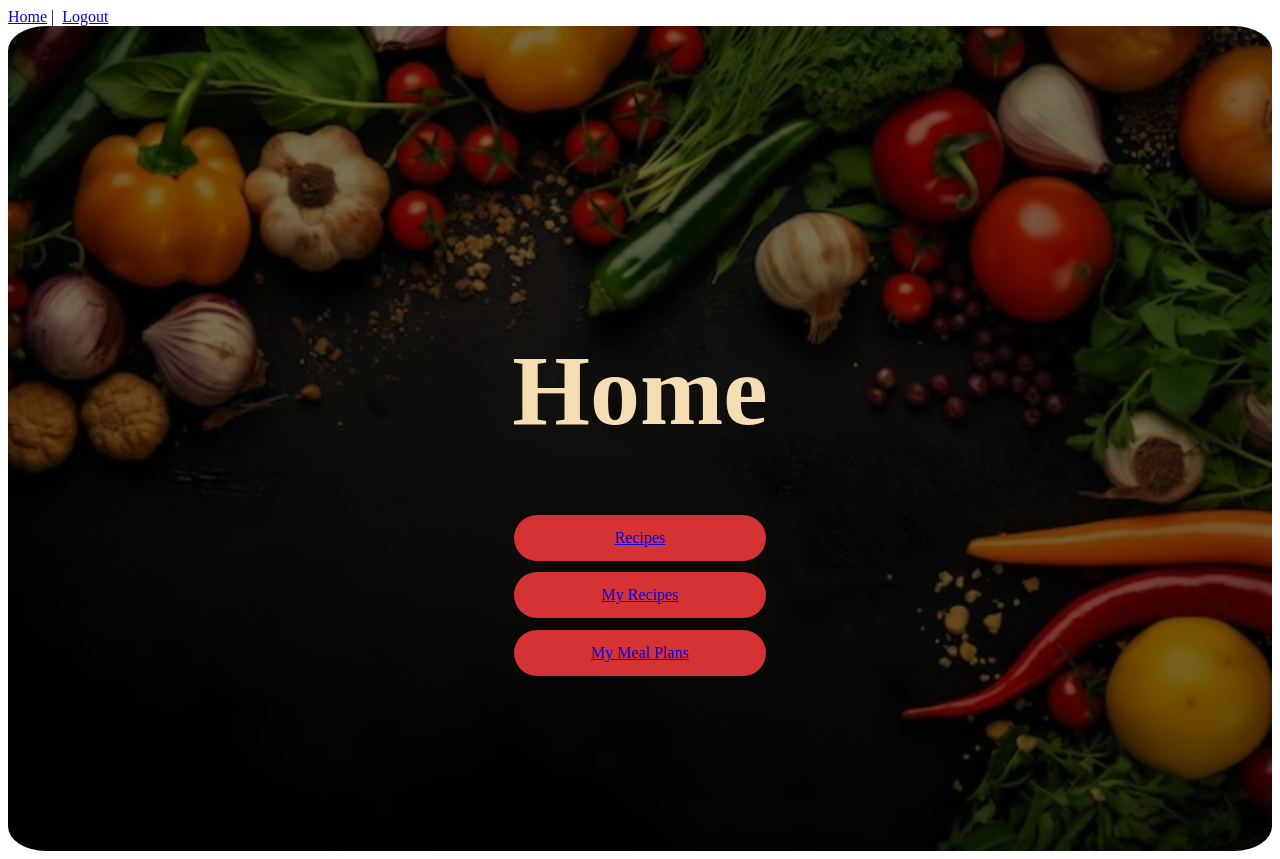
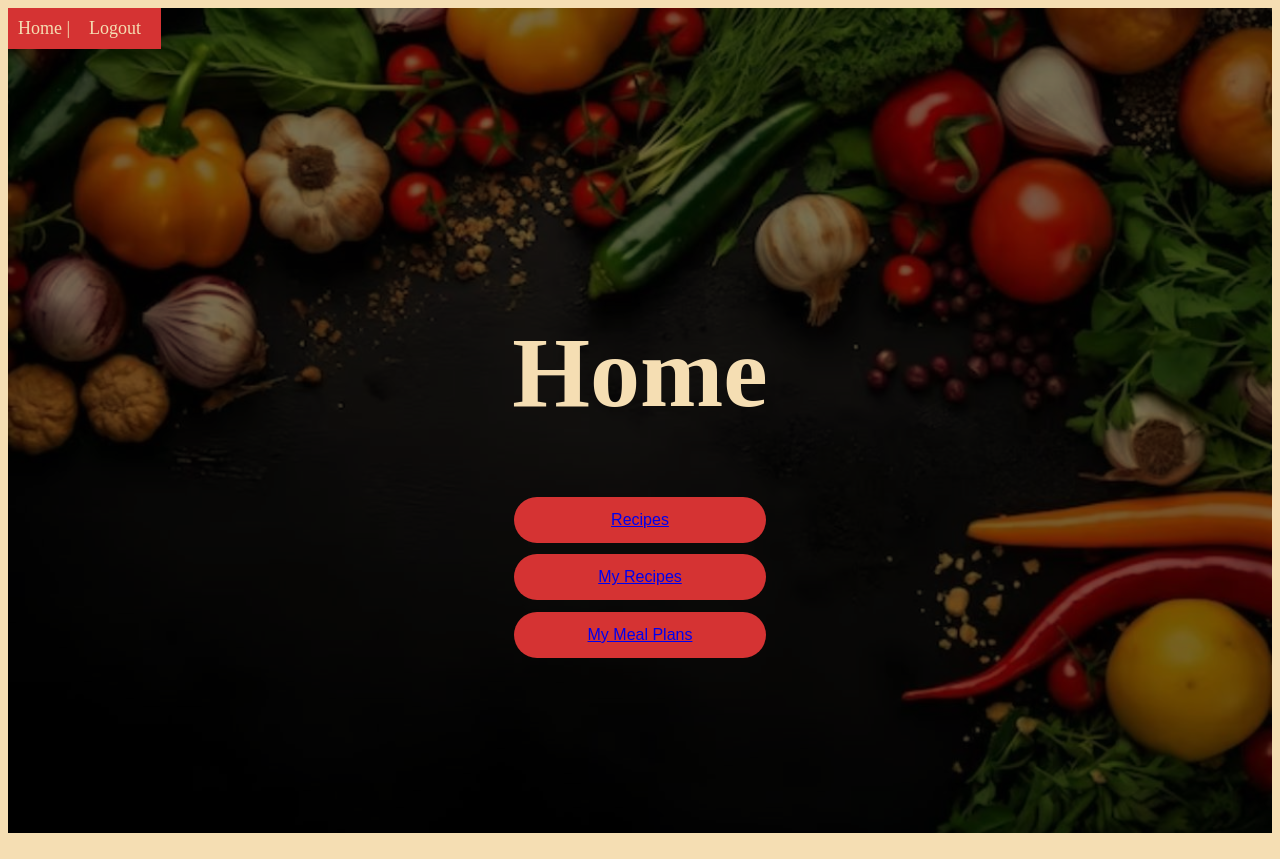
Before and after one commit to posavan/Elevated-Eats, a Vue app in the folder vue/: page / in a window 1280 px wide. Built offline with nearby package versions, Linux system fonts and the light colour scheme; sample sign-in values are in the browser's storage.

Commit message:
added styling for login and home page

```diff
--- a/vue/src/App.vue
+++ b/vue/src/App.vue
@@ -1,9 +1,47 @@
 <template>
   <div id="capstone-app">
     <div id="nav">
+      <span id="home">
       <router-link v-bind:to="{ name: 'home' }">Home</router-link>&nbsp;|&nbsp;
+      </span>
+      <span id="logout">
       <router-link v-bind:to="{ name: 'logout' }" v-if="$store.state.token != ''">Logout</router-link>
+      </span>
     </div>
     <router-view />
   </div>
 </template>
+
+
+<style>
+html{
+  background-color: wheat;
+}
+#nav {
+ float: left;
+  background-color: rgb(213, 51, 51);
+  color: wheat;
+  padding: 10px;
+  background-blend-mode: multiply;
+
+}
+
+#home,
+#logout {
+  font-size: 18px;
+  margin-right: 10px;
+}
+
+#home a,
+#logout a {
+  text-decoration: none;
+  color: wheat;
+}
+
+#home a:hover,
+#logout a:hover {
+  text-decoration: underline;
+  cursor: pointer;
+}
+
+</style>
--- a/vue/src/components/Recipe.vue
+++ b/vue/src/components/Recipe.vue
@@ -1,11 +1,11 @@
 <template>
   <section class="recipe">
     <h3>Name: {{ item.recipeName }}</h3>
+    <p>Instructions: {{ item.recipeInstructions }}</p>
     <h4>Ingredients:</h4>
     <section class="container">
       <ingredient v-for="ingredient in item.ingredientList" v-bind:key="ingredient.id" v-bind:item="ingredient" />
     </section>
-    <p>Instructions: {{ item.recipeInstructions }}</p>
     <div class="button-container">
       <button class="save-recipe" v-on:click.prevent="saveRecipe" v-if="!item.favorite">Save Recipe To
         Favorites</button>
@@ -92,6 +92,7 @@ export default {
 .list-all-recipes {
     font-family: Verdana, Geneva, Tahoma, sans-serif;
     text-align: center; /* Center text for better appearance */
+    padding-right: 20%;
   }
 
   h1 {
@@ -104,8 +105,8 @@ export default {
     gap: 1.25rem;
   }
 
-  recipe {
-    background-color: pink;
+  .recipe {
+    background-color: rgb(225, 203, 164);
     border-radius: 0.625rem; /* Rounded corners for recipe cards */
     box-shadow: 0 0.125rem 0.25rem rgba(0, 0, 0, 0.1);
     margin-bottom: 1.25rem;
@@ -142,7 +143,7 @@ export default {
 
   button {
     padding: 1.25rem;
-    background-color: #4caf50;
+    background-color: brown;
     color: #fff;
     border: none;
     border-radius: 0.25rem;
--- a/vue/src/services/RecipeService.js
+++ b/vue/src/services/RecipeService.js
@@ -8,10 +8,10 @@ export default {
     return axios.get('/recipe/' + userId);
   },
   GetUserRecipeByRecipeId(recipeId, userId) {
-    return http.get('recipe/'+ userId +'/'+ recipeId);
+    return axios.get('recipe/'+ userId +'/'+ recipeId);
   },
   listRecipeByName(recipeName) {
-    return http.get('/recipe/public/' + recipeName);
+    return axios.get('/recipe/public/' + recipeName);
   },
   createRecipe(newRecipe) {
     return axios.post('/recipe', newRecipe);
--- a/vue/src/views/HomeView.vue
+++ b/vue/src/views/HomeView.vue
@@ -23,11 +23,10 @@ div.home {
   background-color: rgb(120, 111, 84);
   background-image: url("../../homeview.jpg");
   color: wheat;
-  padding-top: 200px;
+  padding-top: 100px;
   padding-bottom: 13%;
   padding-top: 240px;
   background-size: cover;
-  border-radius: 3%;
   background-blend-mode: multiply;
 }
 h1 {
@@ -37,43 +36,13 @@ h1 {
 p {
   text-align: center;
 }
-.recipes {
+.recipes,
+.meal-plans,
+.my-recipes {
   display: block;
   color: wheat;
   text-align: center;
   padding: 14px 16px;
-  text-decoration: none;
-  background-color: rgb(213, 51, 51);
-  border-radius: 50px;
-  margin-left: 40%;
-  margin-right: 40%;
-  margin-bottom: 0.9%;
-  border-top: none;
-  border-left: none;
-  border-right: none;
-}
-.meal-plans {
-  display: block;
-  color: white;
-  text-align: center;
-  padding: 14px 16px;
-  text-decoration: none;
-  background-color: rgb(213, 51, 51);
-  border-radius: 50px;
-  margin-left: 40%;
-  margin-right: 40%;
-  margin-bottom: 0.9%;
-  border-top: none;
-  border-left: none;
-  border-right: none;
-  border-bottom: none;
-}
-.my-recipes {
-  display: block;
-  color: white;
-  text-align: center;
-  padding: 14px 16px;
-  text-decoration: none;
   background-color: rgb(213, 51, 51);
   border-radius: 50px;
   margin-left: 40%;
@@ -81,7 +50,19 @@ p {
   border-top: none;
   border-left: none;
   border-right: none;
-  border-bottom: none;
   margin-bottom: 0.9%;
+  text-decoration: none;
+  font-family: sans-serif;
+  font-size: 16px;
+}
+
+.recipes:hover {
+  opacity: .50;
+}
+.my-recipes:hover {
+  opacity: 0.50;
+}
+.meal-plans:hover {
+  opacity: 0.50;
 }
 </style>
--- a/vue/src/views/ListAllRecipesView.vue
+++ b/vue/src/views/ListAllRecipesView.vue
@@ -1,6 +1,6 @@
 <template>
+  <h1>Recipe Library</h1>
   <div class="list-all-recipes">
-      <h1>Recipe Library</h1>
     <section class="container">
       <recipe
         v-for="recipe in allRecipes"
@@ -9,7 +9,6 @@
       >
         <button v-on:click="addRecipeToUser">Save Recipe To Favorites</button>
       </recipe>
-
     </section>
     <form v-on:submit.prevent="createNewRecipe" v-show="showForm">
       <div>
@@ -125,11 +124,12 @@
 };
 </script>
 
-
 <style scoped>
 section.recipe {
-    background-color: pink;
+  background-color: rgb(220, 200, 163);
   font-family: Verdana, Geneva, Tahoma, sans-serif;
+  text-align: center;
+  border-right: 20px;
 }
 
 .list-all-recipes {
@@ -170,19 +170,19 @@
 
 button {
   padding: 1.25rem;
-    background-color: #4caf50;
-    color: #fff;
+  background-color: brown;
+  color: wheat;
   border: none;
   border-radius: 0.25rem;
   cursor: pointer;
 }
 
 button:hover {
-    opacity: 0.8;
+  opacity: 0.50;
 }
 
 .container recipe {
-    background-color: pink;
+  background-color: rgb(224, 203, 163);
   border-radius: 0.5rem;
   margin-bottom: 1.25rem;
   width: 30%;
--- a/vue/src/views/ListRecipesView.vue
+++ b/vue/src/views/ListRecipesView.vue
@@ -8,9 +8,9 @@
         v-bind:item="recipe"
       />
     </section>
-
+    <div class="add-recipe">
     <button v-show="!showForm" v-on:click="showForm = true">Add Recipe</button>
-
+    </div>
     <form v-on:submit.prevent="createNewRecipe" v-show="showForm">
       <div>
         <label for="name">Name: </label>
@@ -145,7 +145,41 @@ export default {
 
 <style scoped>
 section.recipe {
-  background-color: pink;
+  background-color: rgb(214, 195, 157);
   font-family: Verdana, Geneva, Tahoma, sans-serif;
+  background-color: rgb(224, 203, 163);
+  border-radius: 0.5rem;
+  margin-bottom: 1.25rem;
+  width: 90%;
+  padding: 2%;
+}
+.container {
+  display: grid;
+  grid-template-columns: repeat(auto-fill, minmax(20rem, 1fr));
+  gap: 10px;
+}
+h1{
+  text-align: center;
+}
+form{
+  text-align: center;
+}
+
+.add-recipe{
+  display: block;
+  color: wheat;
+  text-align: center;
+  padding: 14px 16px;
+  background-color: rgb(213, 51, 51);
+  border-radius: 50px;
+  margin-left: 40%;
+  margin-right: 40%;
+  border-top: none;
+  border-left: none;
+  border-right: none;
+  margin-bottom: 0.9%;
+  text-decoration: none;
+  font-family: sans-serif;
+  font-size: 16px;
 }
 </style>
--- a/vue/src/views/LoginView.vue
+++ b/vue/src/views/LoginView.vue
@@ -73,7 +73,7 @@ export default {
 <style scoped>
 div#login {
   background-color:rgb(186, 48, 48);
-  border-radius: 10%;
+  /* border-radius: 10%; */
 
 }
 .form-input-group {
```
Lines whose indentation alone changed are shown as unchanged.
